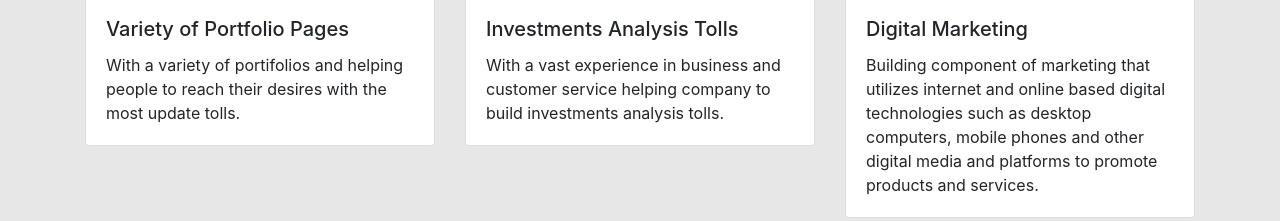
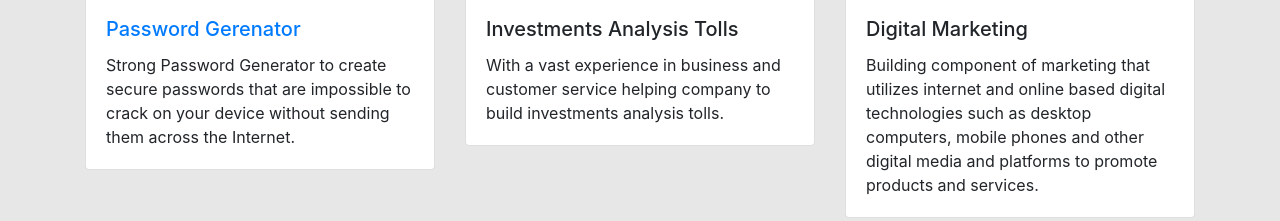
Before and after one commit to Demetrio09/Homework2, a plain HTML site: page portfolio.html in a window 1280 px wide. Shown: the part 326-547 px from the top of the page. Drawn offline with nearby package versions, Linux system fonts and the light colour scheme.

Commit message:
Homework

```diff
--- a/portfolio.html
+++ b/portfolio.html
@@ -30,10 +30,10 @@
         <div class="row row-cols-1 row-cols-md-3">
             <div class="col mb-4">
               <div class="card">
-                <img width="150px" height="250px" src="https://images.websitebuilderexpert.com/wp-content/uploads/2017/11/best-portfolio-website-builders.png" class="card-img-top" alt="game">
+                <img width="150px" height="250px" src="https://i.pcmag.com/imagery/articles/04Uac9ZA9dH1zEKUiIv0nOu-7.fit_scale.size_2698x1517.v1569489914.jpg" class="card-img-top" alt="password generator">
                 <div class="card-body">
-                  <h5 class="card-title">Variety of Portfolio Pages</h5>
-                  <p class="card-text">With a variety of portifolios and helping people to reach their desires with the most update tolls.</p>
+                  <h5 class="card-title"><a href="https://demetrio09.github.io/passwordgenerator/">Password Gerenator</a></h5>
+                  <p class="card-text">Strong Password Generator to create secure passwords that are impossible to crack on your device without sending them across the Internet.</p>
                 </div>
               </div>
             </div>
```
